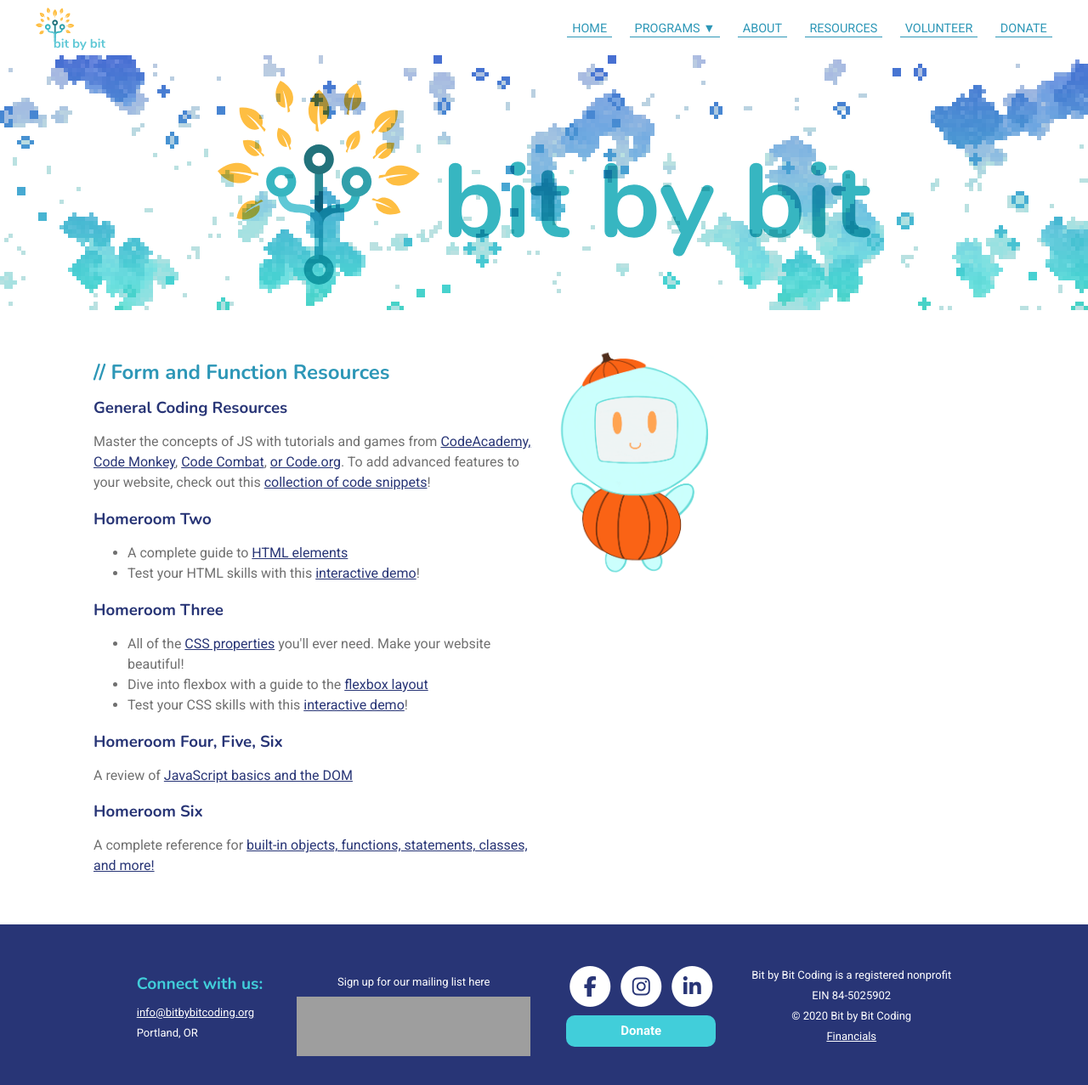
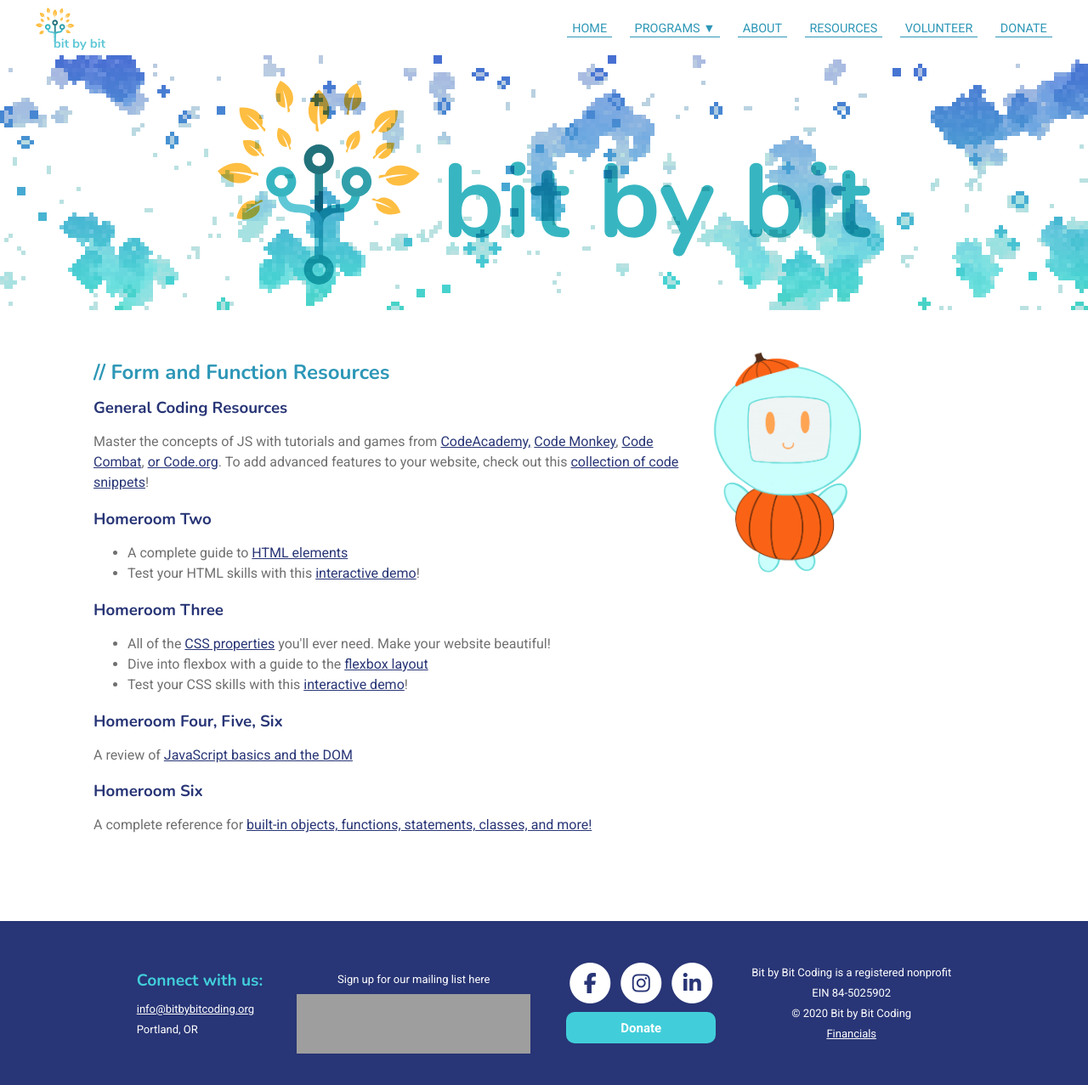
Before and after one commit to bit-by-bit-coding/bxb-website, a Jekyll site: the page built from ffresources.html, in a window 1280 px wide and 1277 px high. Shown: the whole window at 85% size. Built offline with Jekyll 4.4.1, drawn with Linux system fonts in a browser that asks for light colours; nearby versions of some CDN libraries; grey boxes are pictures that could not be loaded.

Commit message:
making resource text-box bigger

```diff
--- a/styles/resources.scss
+++ b/styles/resources.scss
@@ -5,9 +5,10 @@
 
 /* Resources Page */
 
-.details-item {
-  flex-basis: 100px;
+#resource {
+  flex-grow: 10;
 }
+
 #resourceslink{
   text-decoration: none;
 }
@@ -24,7 +25,7 @@
 
 .bot {
 	width: 200px;
-	height: auto;
+  height: auto;
 }
 
 /* Details*/
```
